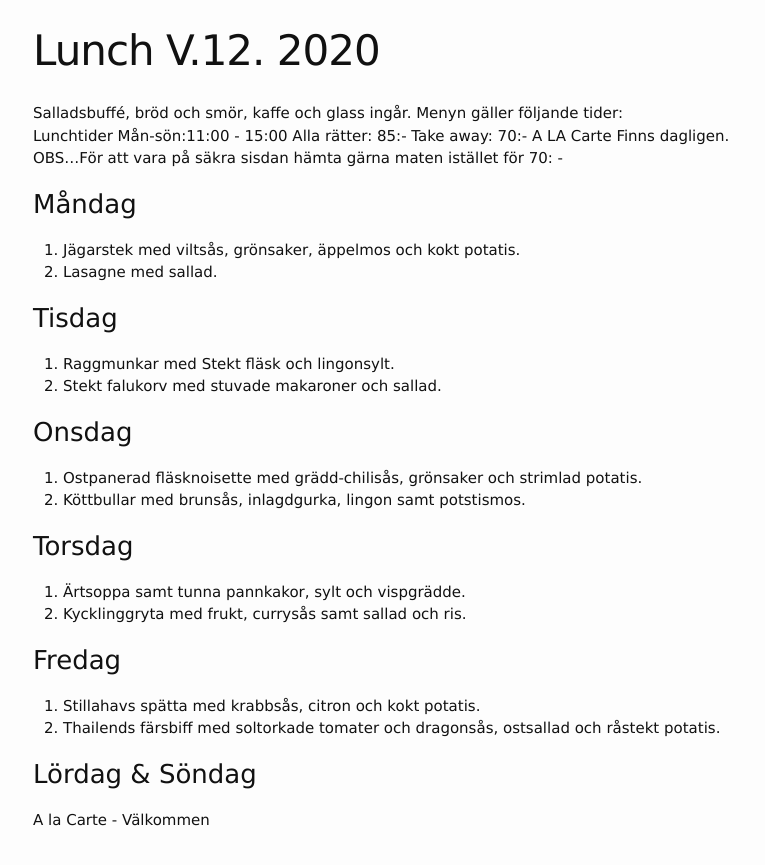
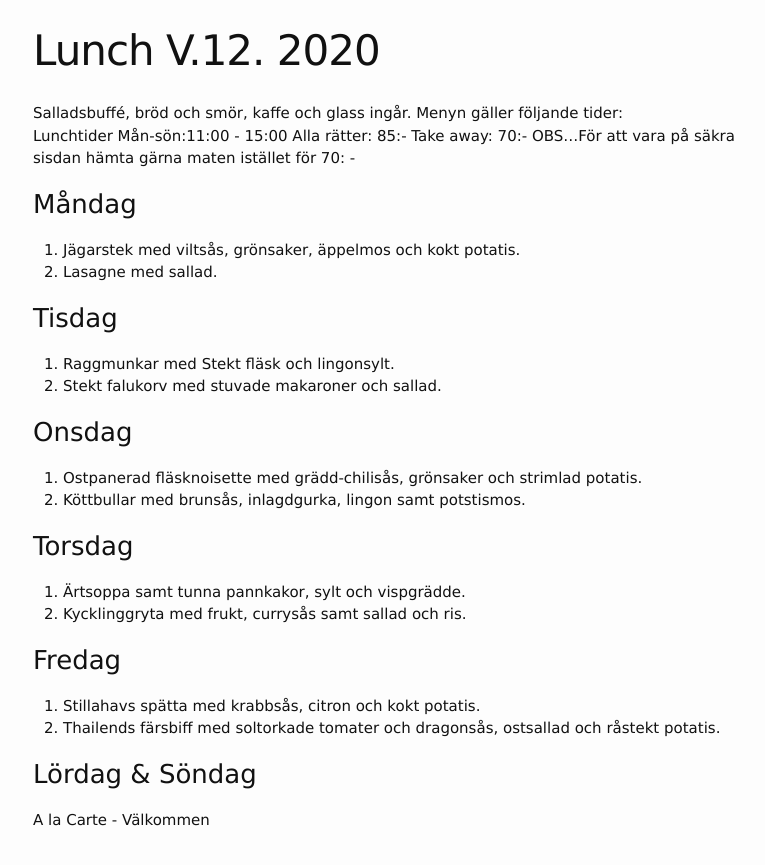
Before and after one commit to FarInn62/farinn62.github.io, a Jekyll site: the page built from lunch.md, in a window 1280 px wide. Shown: the top 865 px of the page, without its empty margins (237-1002 px from the left). Built offline with Jekyll 4.4.1, drawn with Linux system fonts in a browser that asks for light colours.

Commit message:
Update lunch.md

```diff
--- a/lunch.md
+++ b/lunch.md
@@ -8,7 +8,6 @@ Salladsbuffé, bröd och smör, kaffe och glass ingår.
 Menyn gäller följande tider:
 Lunchtider  Mån-sön:11:00 - 15:00
 Alla rätter: 85:- Take away: 70:-
-A LA Carte Finns dagligen.
 OBS...För att vara på säkra sisdan hämta gärna maten istället för 70: -
 
 ### Måndag
```
